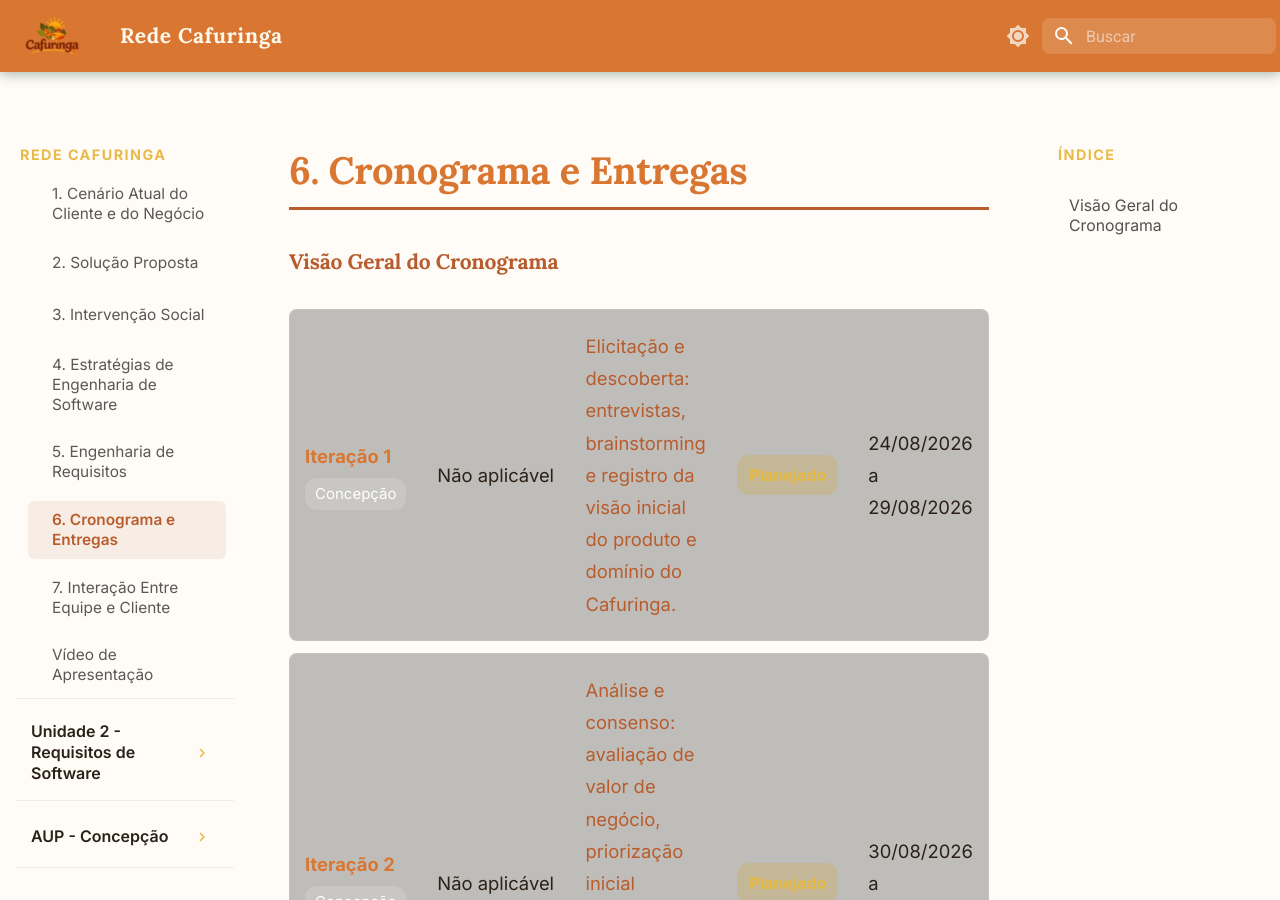
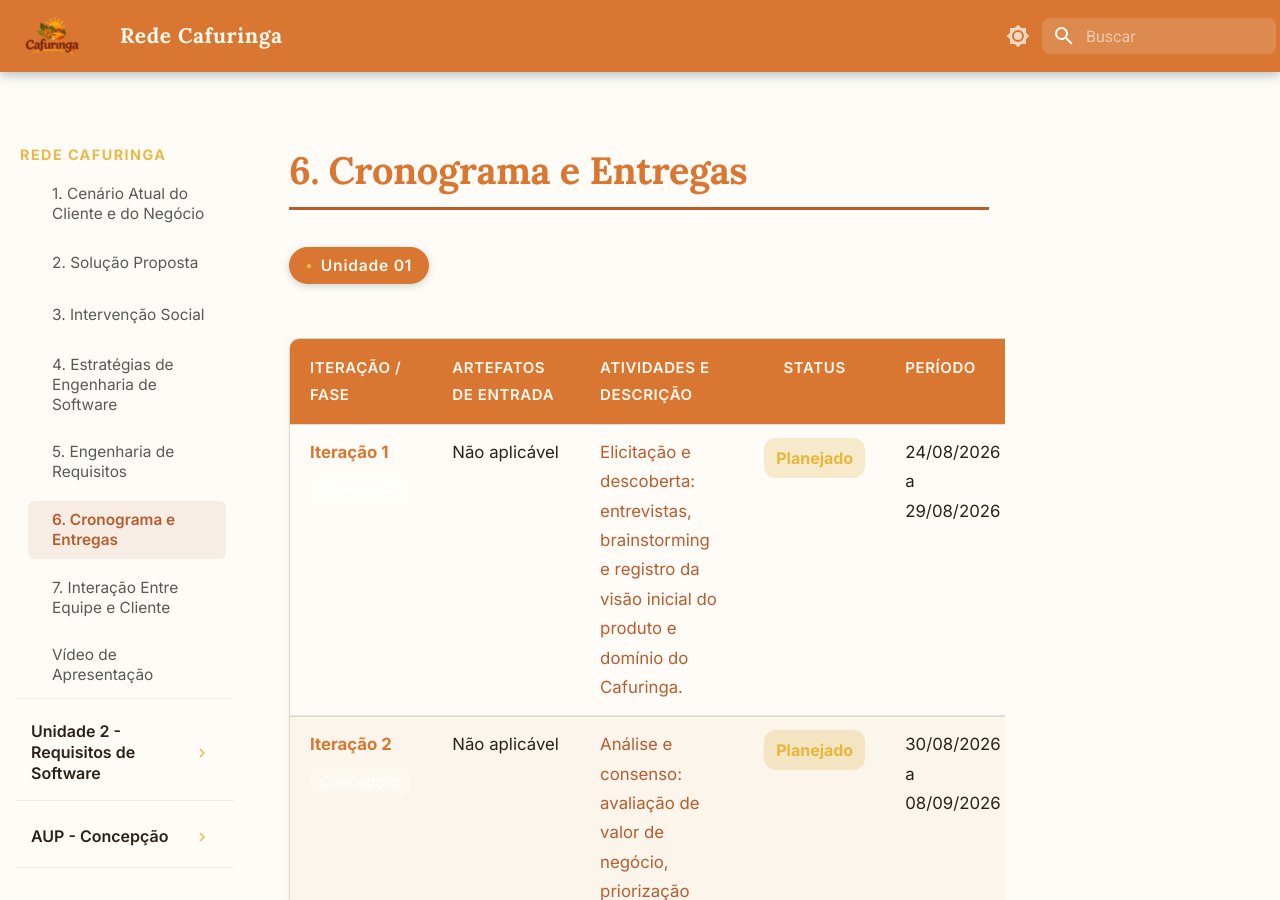
Before and after one commit to mdsreq-fga-unb/REQ-2026.2-T02-RedeCafuringa, an MkDocs documentation site: the page built from docs/unidade1/cronograma.md, in a window 1280 px wide and 900 px high. Built offline with MkDocs 1.6.1 and Material for MkDocs 9.7.7, drawn with Linux system fonts in a browser that asks for light colours.

Commit message:
docs: atualiza cronograma e planejamento da unidade 1

```diff
--- a/docs/unidade1/cronograma.md
+++ b/docs/unidade1/cronograma.md
@@ -1,84 +1,14 @@
-### Visão Geral do Cronograma
+<span class="version-badge">Unidade 01</span>
 
-<table class="schedule-table">
-  <colgroup>
-    <col style="width: 15%;">
-    <col style="width: 18%;">
-    <col style="width: 37%;">
-    <col style="width: 12%;">
-    <col style="width: 18%;">
-  </colgroup>
-
-  <tbody>
-    <tr class="schedule-row">
-      <td><strong>Iteração 1</strong><br><span class="schedule-phase">Concepção</span></td>
-      <td>Não aplicável</td>
-      <td><a class="schedule-activity" href="../evidencias/iteracao-1/">Elicitação e descoberta: entrevistas, brainstorming e registro da visão inicial do produto e domínio do Cafuringa.</a></td>
-      <td><span class="schedule-status">Planejado</span></td>
-      <td>24/08/2026 a 29/08/2026</td>
-    </tr>
-    <tr class="schedule-row">
-      <td><strong>Iteração 2</strong><br><span class="schedule-phase">Concepção</span></td>
-      <td>Não aplicável</td>
-      <td><a class="schedule-activity" href="../evidencias/iteracao-2/">Análise e consenso: avaliação de valor de negócio, priorização inicial (MoSCoW), alinhamento técnico e registro dos requisitos preliminares.</a></td>
-      <td><span class="schedule-status">Planejado</span></td>
-      <td>30/08/2026 a 08/09/2026</td>
-    </tr>
-    <tr class="schedule-row">
-      <td><strong>Iteração 3</strong><br><span class="schedule-phase">Elaboração</span></td>
-      <td>UCs em descoberto por protótipo</td>
-      <td><a class="schedule-activity" href="../evidencias/iteracao-3/">Representação: prototipagem, wireframes, revegetação e descoberta visual de fluxos e regras de negócio para o app.</a></td>
-      <td><span class="schedule-status">Planejado</span></td>
-      <td>09/09/2026 a 24/09/2026</td>
-    </tr>
-    <tr class="schedule-row">
-      <td><strong>Iteração 4</strong><br><span class="schedule-phase">Elaboração</span></td>
-      <td><a href="../backlog/#9-casos-de-uso">Conjunto de UCs</a></td>
-      <td><a class="schedule-activity" href="../evidencias/iteracao-4/">Declaração, análise e consenso, organização e detalhamento: RNF/RNF, casos de uso, matriz de priorização, escopo do MVP e rastreabilidade inicial.</a></td>
-      <td><span class="schedule-status">Planejado</span></td>
-      <td>24/09/2026 a 10/10/2026</td>
-    </tr>
-    <tr class="schedule-row">
-      <td><strong>Iteração 5</strong><br><span class="schedule-phase">Construção</span></td>
-      <td><a href="../casos-uso/uc01/">UC01</a>, <a href="../casos-uso/uc02/">UC02</a></td>
-      <td><a class="schedule-activity" href="../evidencias/iteracao-5/">Declaração, representação, verificação e validação: detalhamento dos UCs, prototipagem, verificação por DoR, validação por DoD e validações com cliente para autenticação e perfil de usuário.</a></td>
-      <td><span class="schedule-status">Planejado</span></td>
-      <td>10/10/2026 a 18/10/2026</td>
-    </tr>
-    <tr class="schedule-row">
-      <td><strong>Iteração 6</strong><br><span class="schedule-phase">Construção</span></td>
-      <td><a href="../casos-uso/uc03/">UC03</a>, <a href="../casos-uso/uc04/">UC04</a></td>
-      <td><a class="schedule-activity" href="../evidencias/iteracao-6/">Declaração, representação, verificação e validação: detalhamento dos UCs, prototipagem, verificação por DoR, validação por DoD e validações com cliente para catálogo de produtos e atrações rurais.</a></td>
-      <td><span class="schedule-status">Planejado</span></td>
-      <td>18/10/2026 a 01/11/2026</td>
-    </tr>
-    <tr class="schedule-row">
-      <td><strong>Iteração 7</strong><br><span class="schedule-phase">Construção</span></td>
-      <td><a href="../casos-uso/uc05/">UC05</a>, <a href="../casos-uso/uc06/">UC06</a></td>
-      <td><a class="schedule-activity" href="../evidencias/iteracao-7/">Declaração, representação, verificação e validação: detalhamento dos UCs, prototipagem, verificação por DoR, validação por DoD e validações com cliente para geolocalização e mapa.</a></td>
-      <td><span class="schedule-status">Planejado</span></td>
-      <td>01/11/2026 a 08/11/2026</td>
-    </tr>
-    <tr class="schedule-row">
-      <td><strong>Iteração 8</strong><br><span class="schedule-phase">Construção</span></td>
-      <td><a href="../casos-uso/uc07/">UC07</a>, <a href="../casos-uso/uc08/">UC08</a></td>
-      <td><a class="schedule-activity" href="../evidencias/iteracao-8/">Declaração, representação, verificação e validação: detalhamento dos UCs, prototipagem, verificação por DoR, validação por DoD e validações com cliente para suporte e feiras comunitárias digitais.</a></td>
-      <td><span class="schedule-status">Planejado</span></td>
-      <td>08/11/2026 a 15/11/2026</td>
-    </tr>
-    <tr class="schedule-row">
-      <td><strong>Iteração 9</strong><br><span class="schedule-phase">Transição</span></td>
-      <td>Produto integrado para homologação</td>
-      <td><a class="schedule-activity" href="../evidencias/iteracao-9/">Validação: geração do build/APK, demonstração do produto, testes de aceitação e registro de homologação com a comunidade e cliente.</a></td>
-      <td><span class="schedule-status">Planejado</span></td>
-      <td>16/11/2026 a 20/11/2026</td>
-    </tr>
-    <tr class="schedule-row">
-      <td><strong>Iteração 10</strong><br><span class="schedule-phase">Transição</span></td>
-      <td>Versão final do aplicativo</td>
-      <td><a class="schedule-activity" href="../evidencias/iteracao-10/">Organização e atualização: documentação as-built, fechamento e entrega final da versão para a comunidade.</a></td>
-      <td><span class="schedule-status">Planejado</span></td>
-      <td>21/11/2026 a 24/11/2026</td>
-    </tr>
-  </tbody>
-</table>
+| Iteração / Fase | Artefatos de Entrada | Atividades e Descrição | Status | Período |
+| :--- | :--- | :--- | :---: | :--- |
+| **Iteração 1**<br><span class="schedule-phase">Concepção</span> | Não aplicável | [Elicitação e descoberta: entrevistas, brainstorming e registro da visão inicial do produto e domínio do Cafuringa.](../evidencias/iteracao-1/) | <span class="schedule-status">Planejado</span> | 24/08/2026 a 29/08/2026 |
+| **Iteração 2**<br><span class="schedule-phase">Concepção</span> | Não aplicável | [Análise e consenso: avaliação de valor de negócio, priorização inicial (MoSCoW), alinhamento técnico e registro dos requisitos preliminares.](../evidencias/iteracao-2/) | <span class="schedule-status">Planejado</span> | 30/08/2026 a 08/09/2026 |
+| **Iteração 3**<br><span class="schedule-phase">Elaboração</span> | UCs em descoberto por protótipo | [Representação: prototipagem, wireframes, revegetação e descoberta visual de fluxos e regras de negócio para o app.](../evidencias/iteracao-3/) | <span class="schedule-status">Planejado</span> | 09/09/2026 a 24/09/2026 |
+| **Iteração 4**<br><span class="schedule-phase">Elaboração</span> | [Conjunto de UCs](../backlog/#9-casos-de-uso) | [Declaração, análise e consenso, organização e detalhamento: RNF/RNF, casos de uso, matriz de priorização, escopo do MVP e rastreabilidade inicial.](../evidencias/iteracao-4/) | <span class="schedule-status">Planejado</span> | 24/09/2026 a 10/10/2026 |
+| **Iteração 5**<br><span class="schedule-phase">Construção</span> | [UC01](../casos-uso/uc01/), [UC02](../casos-uso/uc02/) | [Declaração, representação, verificação e validação: detalhamento dos UCs, prototipagem, verificação por DoR, validação por DoD e validações com cliente para autenticação e perfil de usuário.](../evidencias/iteracao-5/) | <span class="schedule-status">Planejado</span> | 10/10/2026 a 18/10/2026 |
+| **Iteração 6**<br><span class="schedule-phase">Construção</span> | [UC03](../casos-uso/uc03/), [UC04](../casos-uso/uc04/) | [Declaração, representação, verificação e validação: detalhamento dos UCs, prototipagem, verificação por DoR, validação por DoD e validações com cliente para catálogo de produtos e atrações rurais.](../evidencias/iteracao-6/) | <span class="schedule-status">Planejado</span> | 18/10/2026 a 01/11/2026 |
+| **Iteração 7**<br><span class="schedule-phase">Construção</span> | [UC05](../casos-uso/uc05/), [UC06](../casos-uso/uc06/) | [Declaração, representação, verificação e validação: detalhamento dos UCs, prototipagem, verificação por DoR, validação por DoD e validações com cliente para geolocalização e mapa.](../evidencias/iteracao-7/) | <span class="schedule-status">Planejado</span> | 01/11/2026 a 08/11/2026 |
+| **Iteração 8**<br><span class="schedule-phase">Construção</span> | [UC07](../casos-uso/uc07/), [UC08](../casos-uso/uc08/) | [Declaração, representação, verificação e validação: detalhamento dos UCs, prototipagem, verificação por DoR, validação por DoD e validações com cliente para suporte e feiras comunitárias digitais.](../evidencias/iteracao-8/) | <span class="schedule-status">Planejado</span> | 08/11/2026 a 15/11/2026 |
+| **Iteração 9**<br><span class="schedule-phase">Transição</span> | Produto integrado para homologação | [Validação: geração do build/APK, demonstração do produto, testes de aceitação e registro de homologação com a comunidade e cliente.](../evidencias/iteracao-9/) | <span class="schedule-status">Planejado</span> | 16/11/2026 a 20/11/2026 |
+| **Iteração 10**<br><span class="schedule-phase">Transição</span> | Versão final do aplicativo | [Organização e atualização: documentação as-built, fechamento e entrega final da versão para a comunidade.](../evidencias/iteracao-10/) | <span class="schedule-status">Planejado</span> | 21/11/2026 a 24/11/2026 |
```
